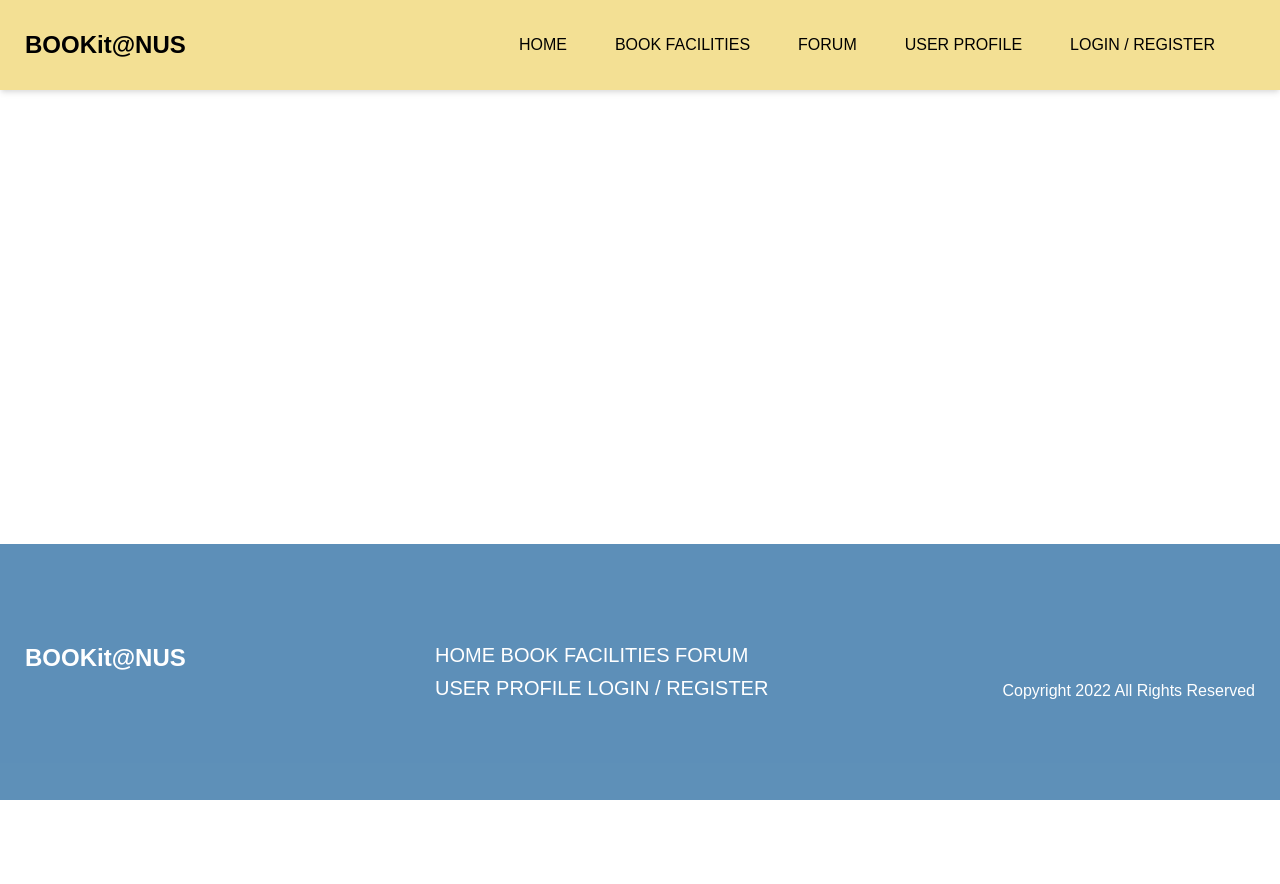
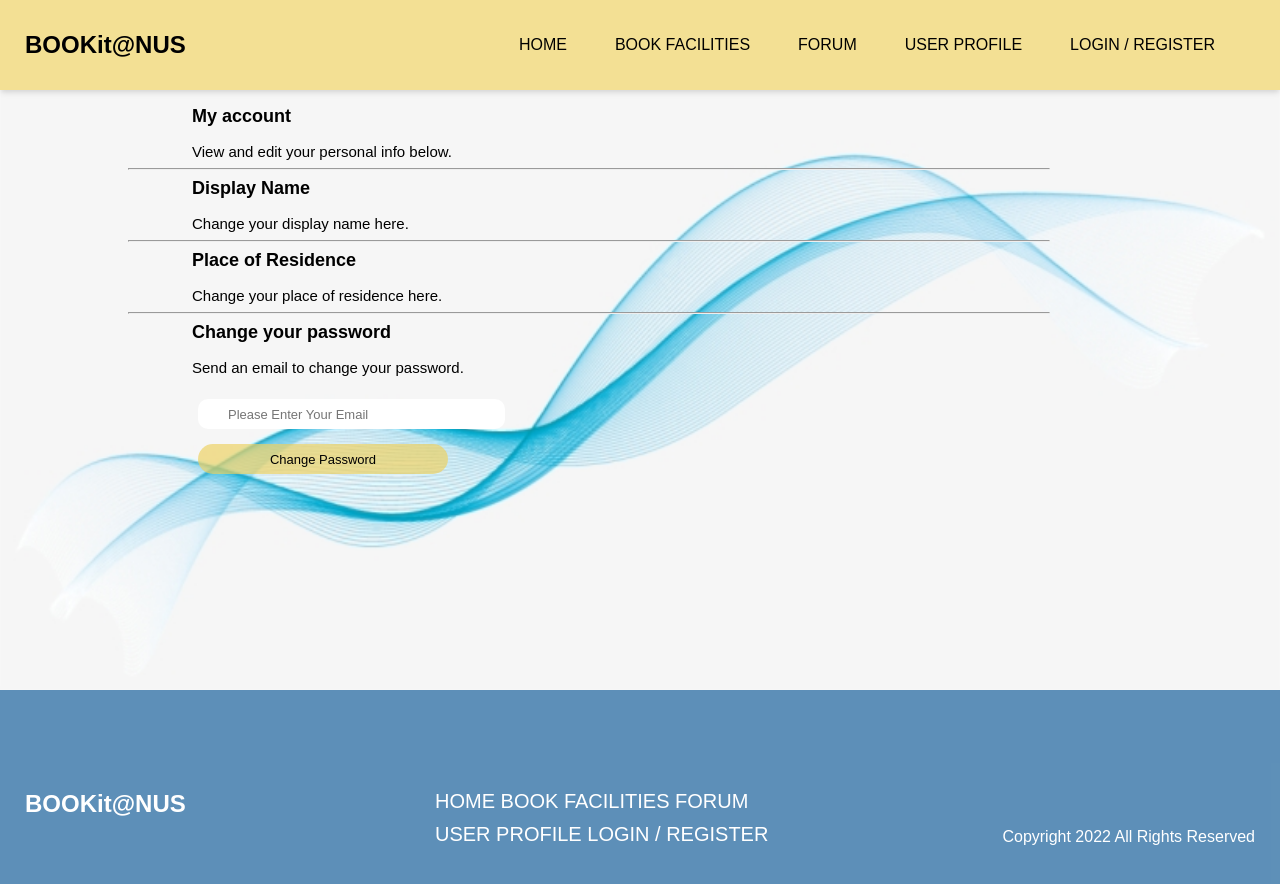
Before and after one commit to huangrz0702/orbital_v_bookitnus, a Vue app: page /ProfilePage in a window 1280 px wide. Shown: the top 884 px of the page. Before the commit the page ends 800 px from the top, so only its background shows below. Built offline with nearby package versions, Linux system fonts and the light colour scheme.

Commit message:
change password

```diff
--- a/src/components/Navigation.vue
+++ b/src/components/Navigation.vue
@@ -10,7 +10,7 @@
                     <router-link class = "link" to = "/">Home</router-link>
                     <router-link class = "link" to = "#">Book Facilities</router-link>
                     <router-link class = "link" to = "#">Forum</router-link>
-                    <router-link class = "link" to = "#">User Profile</router-link>
+                    <router-link class = "link" to = "/ProfilePage">User Profile</router-link>
                     <router-link class = "link" to = "/LoginPage">Login / Register</router-link>
                 </ul>
             </div>
--- a/src/router/index.js
+++ b/src/router/index.js
@@ -19,6 +19,11 @@ const routes = [
       name:"LoginPage",
       component: () => import("../views/LoginPage.vue"),
     },
+    {
+      path: "/ProfilePage",
+      name:"ProfilePage",
+      component: () => import("../views/UserProfile/ProfilePage.vue"),
+    },
 ];
 
 const router = createRouter({
--- a/src/views/LoginPage.vue
+++ b/src/views/LoginPage.vue
@@ -86,9 +86,9 @@ export default {
   padding:10vh;
   height: 60%;
   display: flex;
-  background-color: #f2f2f2;
   background-image: url("../assets/image/NUS.jpeg");
-  background-size: 1500px 800px;
+  background-color: white;
+  background-size: 100% 100%;
 }
 
 h2 {
@@ -154,6 +154,7 @@ p {
   padding:10px;
   border: 0ch;
   border-radius: 30px;
+  cursor: pointer;
 
 }
 
--- a/src/views/RegisterPage.vue
+++ b/src/views/RegisterPage.vue
@@ -189,6 +189,7 @@ color: -internal-light-dark(black, white) !important;
   padding:10px;
   border: 0ch;
   border-radius: 30px;
+  cursor: pointer;
 
 }
 
--- /dev/null
+++ b/src/views/UserProfile/ProfilePage.vue
@@ -0,0 +1,121 @@
+<template>
+    <div class="container-profile">
+        <h2>My account</h2>
+        <p>View and edit your personal info below.</p>
+        <hr/>
+
+        <h2>Display Name</h2>
+        <p>Change your display name here.</p>
+        <hr/>
+
+        <h2>Place of Residence</h2>
+        <p>Change your place of residence here.</p>
+        <hr/>
+
+        <form class="login" @submit.prevent="changepassword">
+        <h2>Change your password</h2>
+        <p>Send an email to change your password. </p>
+        <div class = "input">
+        <input
+            type="email"
+            placeholder="Please Enter Your Email"
+            v-model="profile.email"
+            required
+          />
+        </div>
+        <input class="btn" type="submit" value="Change Password" />
+
+        </form>
+    </div>
+
+</template>
+
+<script>
+import { ref } from "vue";
+import { sendPasswordResetEmail } from "firebase/auth";
+import { auth } from "../../firebase/firebaseinit.js";
+import 'firebase/compat/auth';
+
+export default{
+    setup() {
+        const profile = ref({});
+        return {
+            profile,
+        };
+    },
+    methods: {
+        async changepassword() {
+            try{
+                await sendPasswordResetEmail(auth, this.profile.email)
+                .then(() => {
+                  alert("Password Reset Email Sent!")
+                });
+            } catch(error) {
+                switch (error.code) {
+                    default:
+                        alert("Something went wrong");
+                }
+                return;
+            }
+        },
+    },
+};
+</script>
+
+<style scoped>
+.container-profile {
+    height: 75vh;
+    padding-left: 5vw;
+    padding-right:5vw;
+    padding: 1vh 10vw 1vh 10vw;
+    background-size: 100% 100%;
+    background-image: url(../../assets/image/profile.png);
+}
+h2{
+    font-size: 18px;
+    padding: 1vh 5vw 1vh 5vw;
+    font-weight:bold
+}
+p{
+    font-size: 15px;
+    padding: 1vh 5vw 1vh 5vw;
+}
+hr {
+    width: 90%;
+    color: gray;
+    size: 1;
+}
+
+
+
+.input input {
+  width: 30%;
+  border: none;
+  padding: 4px 4px 4px 30px;
+  height: 30px;
+  border-radius: 10px;
+  font-size:13px;
+  display: block;
+  position: relative;
+  top: 15px;
+  left: 70px;
+}
+
+.btn {
+    width: 250px;
+    height: 30px;
+    border: none;
+    background: rgba(237, 209, 96, 0.669);
+    color: black;
+    font-size: 13px;
+    text-align: center;
+    cursor: pointer;
+    display: block;
+    padding:10px,10px;
+    border: 0ch;
+    border-radius: 30px;
+    position: relative;
+    top: 30px;
+    left: 70px;
+}
+</style>
```
Also changed, not shown: src/assets/image/profile.png (added), src/views/UserProfile/profile.vue (deleted).
